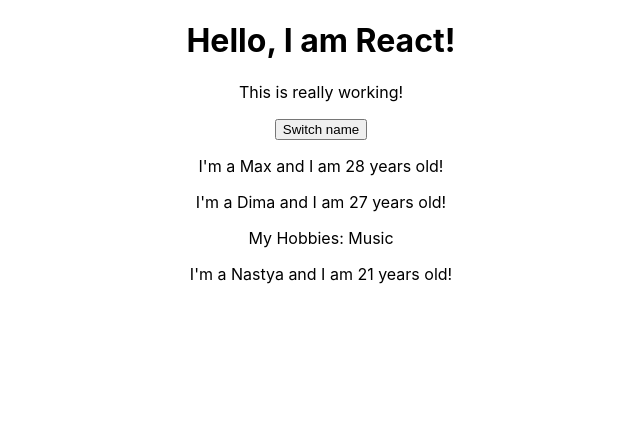
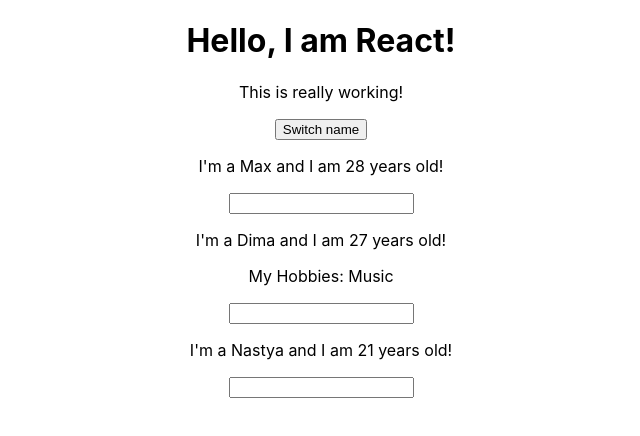
Before and after one commit to dimka-matsi/Max, a React (Create React App) app: page / in a window 1280 px wide. Shown: the top 436 px of the page, without its empty margins (319-959 px from the left). Built offline with nearby package versions, Linux system fonts and the light colour scheme.

Commit message:
last change

```diff
--- a/src/App.js
+++ b/src/App.js
@@ -22,6 +22,16 @@
     });
   }
 
+  changeNameHandler = (event) => {
+    this.setState({
+      person: [
+        { name: event.target.value, age: 28 },
+        { name: 'Dima', age: 27 },
+        { name: 'Nastya', age: 21 }
+      ]
+    });
+  }
+
   render() {
     return (
       <div className="App">
@@ -32,6 +42,7 @@
           name={this.state.person[0].name}
           age={this.state.person[0].age}
           click={() => this.switchNameHandler('Pete')}
+          change={this.changeNameHandler}
         />
         <Person
           name={this.state.person[1].name}
--- a/src/Person/Person.js
+++ b/src/Person/Person.js
@@ -5,6 +5,7 @@
 		<div>
 			<p onClick={props.click}>I'm a {props.name} and I am {props.age} years old!</p>
 			<p>{props.children}</p>
+			<input type="text" onChange={props.change} />
 		</div>
 	);
 };
```
